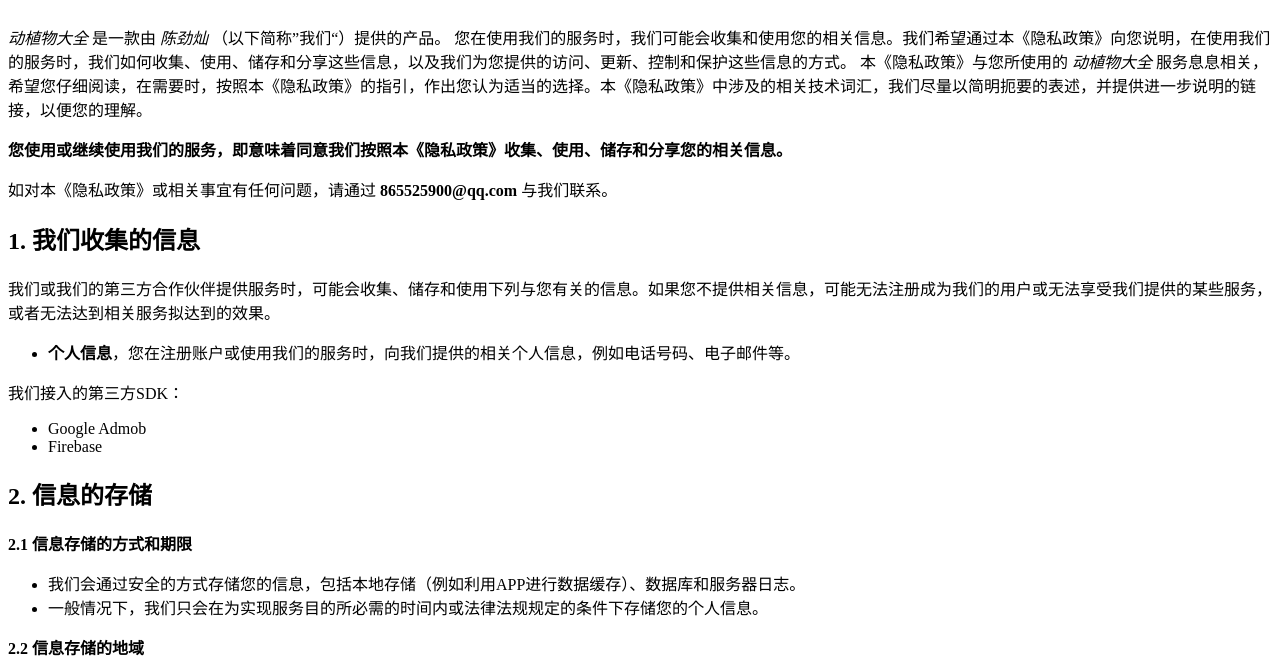
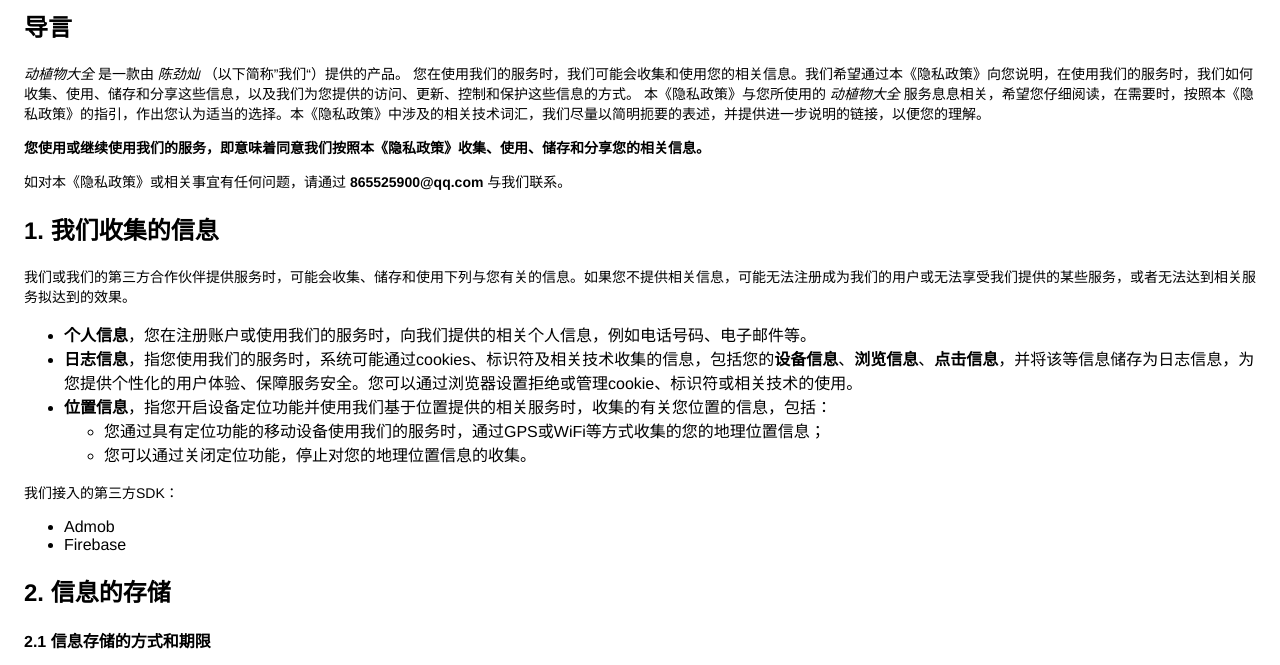
Before and after one commit to ChenJinCan/baby_animal_privacy, a plain HTML site: page index.html in a window 1280 px wide. Shown: the part 173-838 px from the top of the page. Drawn offline with Linux system fonts and the light colour scheme.

Commit message:
Update index.html

```diff
--- a/index.html
+++ b/index.html
@@ -1,4 +1,14 @@
+<!DOCTYPE html>
 <html>
+    <head>
+      <meta charset='utf-8'>
+      <meta name="viewport" content="width=device-width, initial-scale=1.0">
+      <title>隐私政策</title>
+      <style>
+      	body { font-family: 'Helvetica Neue', Helvetica, Arial, sans-serif; padding:1em; }
+      	p { font-size: 14px;}
+  	  </style>
+    </head>
 <body>
   <h1>隐私政策</h1>
   <div>更新日期：<strong>2022/4/26</strong></div>
@@ -17,11 +27,13 @@
 
   <ul>
     <li><strong>个人信息</strong>，您在注册账户或使用我们的服务时，向我们提供的相关个人信息，例如电话号码、电子邮件等。</li>
+  <li><strong>日志信息</strong>，指您使用我们的服务时，系统可能通过cookies、标识符及相关技术收集的信息，包括您的<strong>设备信息</strong>、<strong>浏览信息</strong>、<strong>点击信息</strong>，并将该等信息储存为日志信息，为您提供个性化的用户体验、保障服务安全。您可以通过浏览器设置拒绝或管理cookie、标识符或相关技术的使用。</li>
+  <li><strong>位置信息</strong>，指您开启设备定位功能并使用我们基于位置提供的相关服务时，收集的有关您位置的信息，包括：<ul><li>您通过具有定位功能的移动设备使用我们的服务时，通过GPS或WiFi等方式收集的您的地理位置信息；</li><li>您可以通过关闭定位功能，停止对您的地理位置信息的收集。</li></ul></li>
   </ul>
 
   <p>我们接入的第三方SDK：</p>
   <ul>
-<li>Google Admob</li>
+  <li>Admob</li>
   <li>Firebase</li>
   </ul>
 
```
Lines whose indentation alone changed are shown as unchanged.
